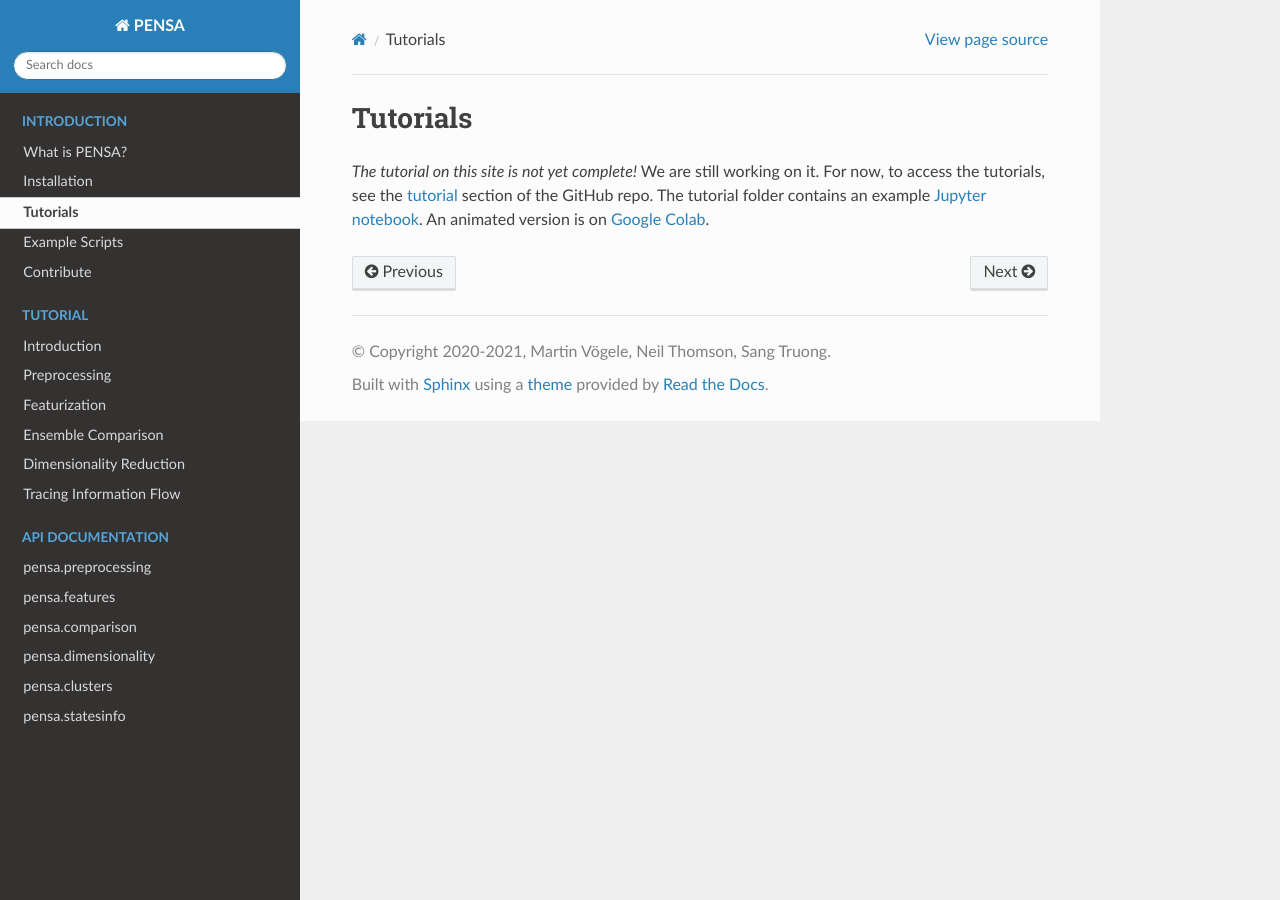
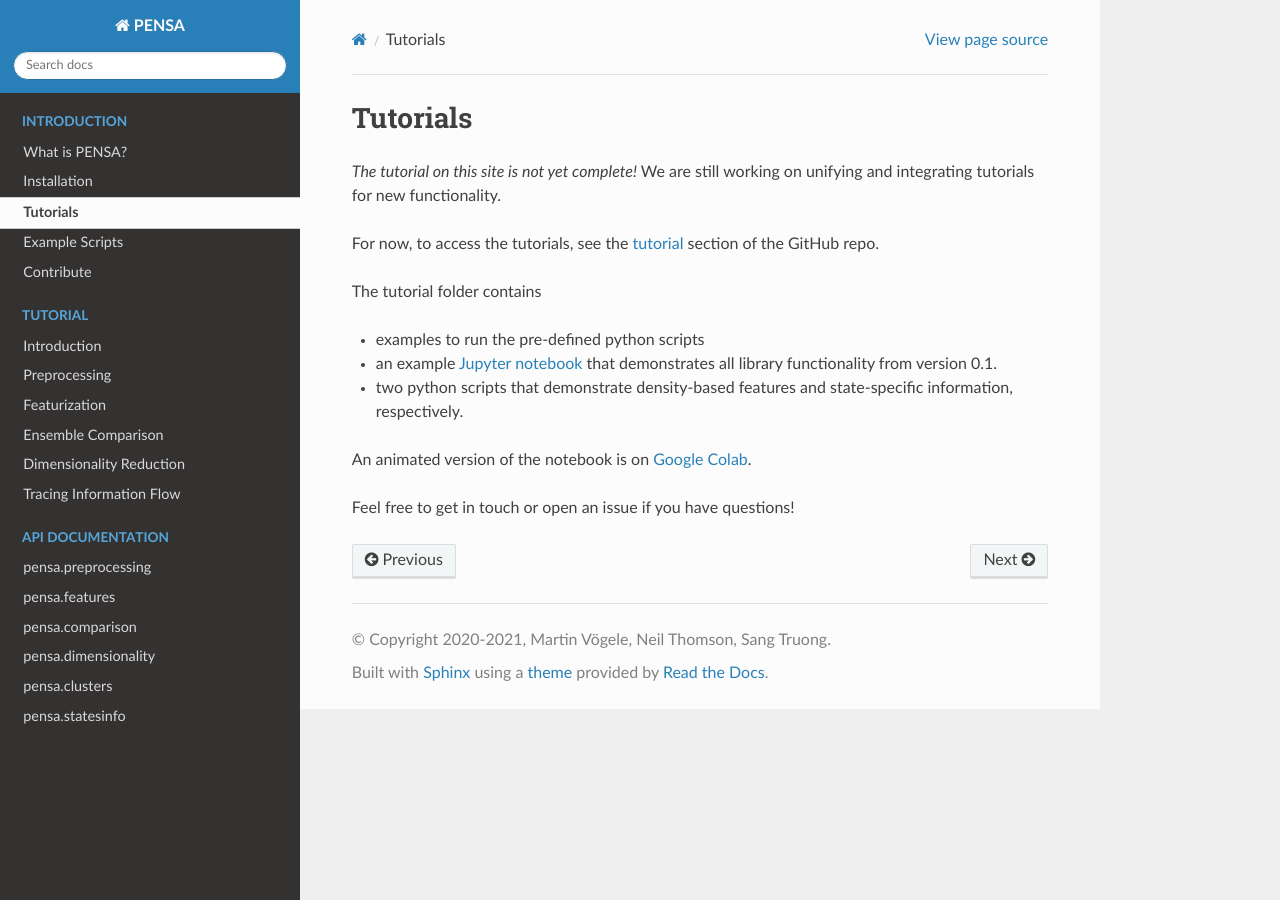
Before and after one commit to drorlab/pensa, a Sphinx documentation site: the page built from docs/tutorials.rst, in a window 1280 px wide. Built offline with Sphinx 7.4.7 and the Read the Docs theme 2.0.0, drawn with Linux system fonts in a browser that asks for light colours.

Commit message:
Update tutorials.rst

```diff
--- a/docs/tutorials.rst
+++ b/docs/tutorials.rst
@@ -2,6 +2,16 @@ Tutorials
 ===============
 
 *The tutorial on this site is not yet complete!*
-We are still working on it. For now, to access the tutorials, see the `tutorial <https://github.com/drorlab/pensa/tree/master/tutorial>`_ section of the GitHub repo.
-The tutorial folder contains an example `Jupyter notebook <https://github.com/drorlab/pensa/blob/master/tutorial/PENSA_Tutorial_GPCRmd_MOR.ipynb>`_.
-An animated version is on `Google Colab <https://colab.research.google.com/drive/1difJjlcwpN-0hSmGCGrPq9Cxq5wJ7ZDa>`_.
+We are still working on unifying and integrating tutorials for new functionality.
+
+For now, to access the tutorials, see the `tutorial <https://github.com/drorlab/pensa/tree/master/tutorial>`_ section of the GitHub repo.
+
+The tutorial folder contains
+
+- examples to run the pre-defined python scripts
+- an example `Jupyter notebook <https://github.com/drorlab/pensa/blob/master/tutorial/PENSA_Tutorial_GPCRmd_MOR.ipynb>`_ that demonstrates all library functionality from version 0.1.
+- two python scripts that demonstrate density-based features and state-specific information, respectively.
+
+An animated version of the notebook is on `Google Colab <https://colab.research.google.com/drive/1difJjlcwpN-0hSmGCGrPq9Cxq5wJ7ZDa>`_.
+
+Feel free to get in touch or open an issue if you have questions!
```
